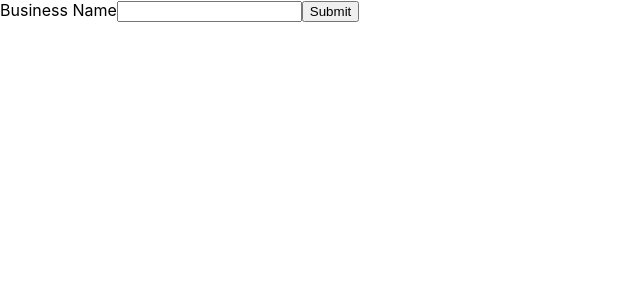
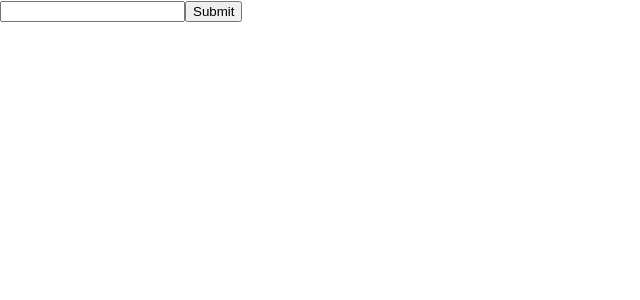
Before and after one commit to aleckan53/simplr_form_props, a React (Create React App) app: page / in a window 1280 px wide. Shown: the top 300 px of the page, without its empty margins (0-640 px from the left). Built offline with nearby package versions, Linux system fonts and the light colour scheme.

Commit message:
pass useInput to Input as attribute

```diff
--- a/src/components/Form.js
+++ b/src/components/Form.js
@@ -1,15 +1,16 @@
 import React, { useState } from 'react';
 import Input from './Input';
+import useInput from 'hooks/useInput';
 
 const Form = () => {
 
   const [state, setState] = useState({});
 
+  const { value: businessName, ...nameHandler } = useInput('Business Name', 'text');
+
   return (
     <form>
-      <Input
-        type='text'
-        label='Business Name'/>
+      <Input {...nameHandler}/>
       <Input
         type='submit'/>
     </form>
```
